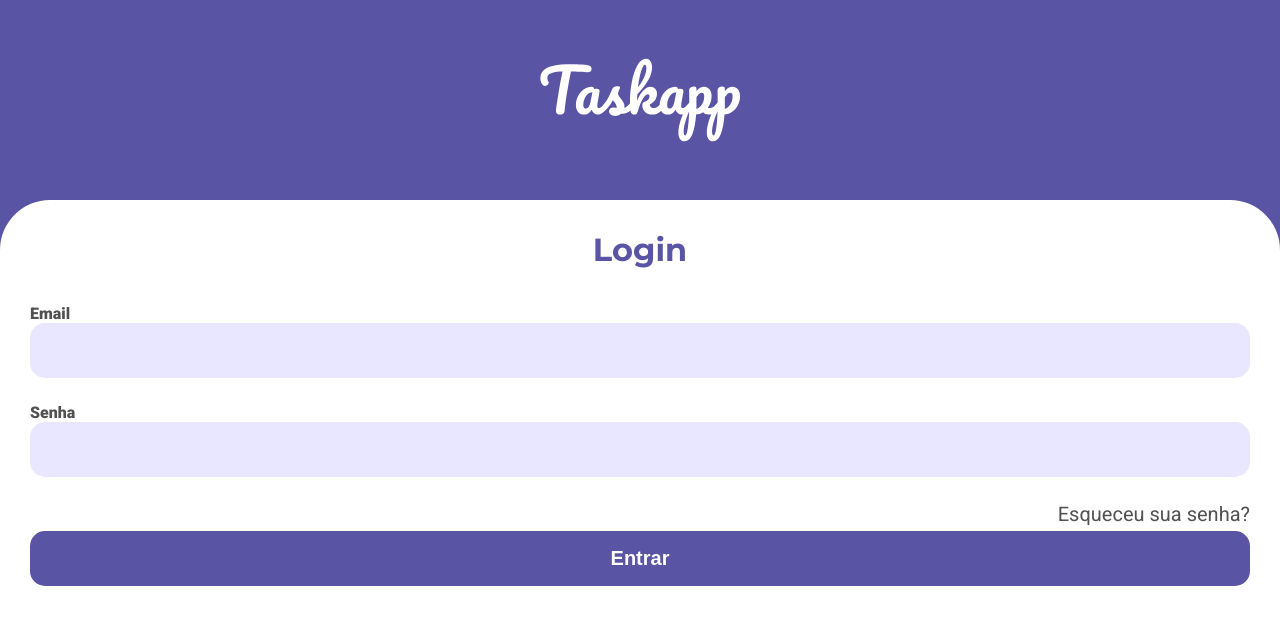
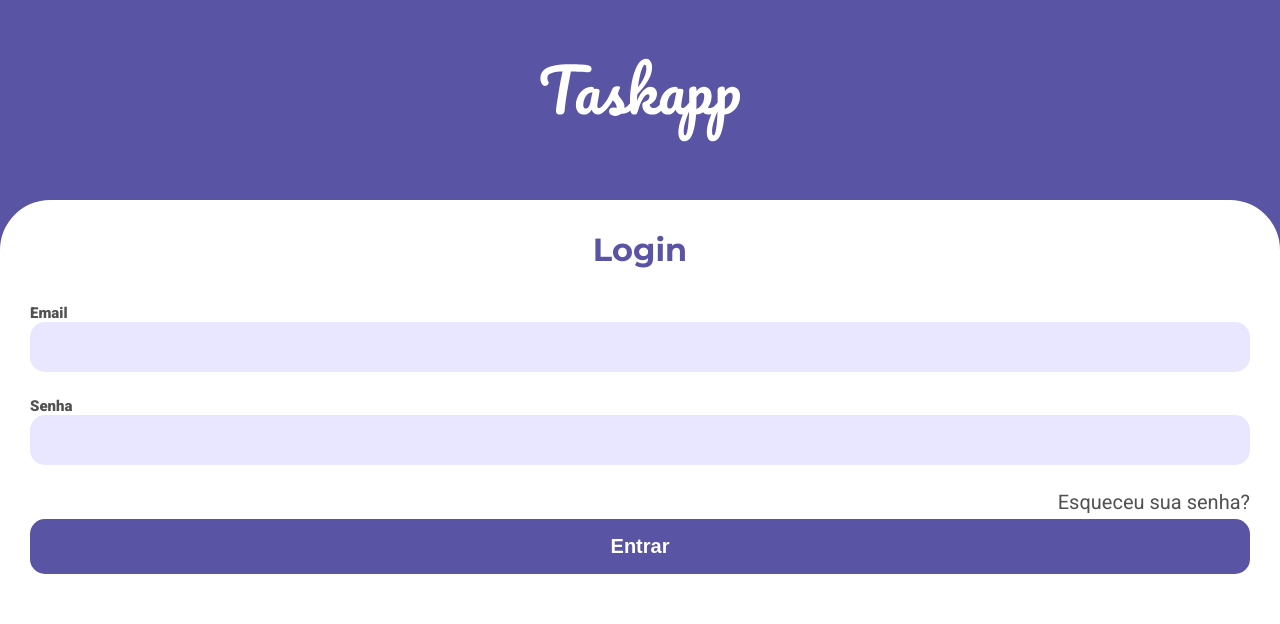
Before and after one commit to lucasdemouramacedo/taskapp, a React (Vite) app: page / in a window 1280 px wide. Shown: the top 624 px of the page. Built offline with nearby package versions, Linux system fonts and the light colour scheme.

Commit message:
feat: update input font-size and height

```diff
--- a/src/components/Input/Input.css
+++ b/src/components/Input/Input.css
@@ -3,6 +3,7 @@
 }
 
 .label {
+  font-size: 15px;
   width: 100%;
   text-align: left;
   font-weight: 800;
@@ -15,7 +16,7 @@
   padding-left: 15px;
   border: 0;
   background-color: var(--grey);
-  height: 55px;
+  height: 50px;
   border-radius: 15px;
   outline: none;
   font-size: 20px;
@@ -23,7 +24,7 @@
   font-weight: 500;
 }
 
-.input:focus {
+.input > input:focus {
   border: 3px solid var(--primary-color);
 }
 
--- a/src/components/Input/Input.scss
+++ b/src/components/Input/Input.scss
@@ -3,6 +3,7 @@
 }
 
 .label {
+    font-size: 15px;
     width: 100%;
     text-align: left;
     font-weight: 800;
@@ -15,7 +16,7 @@
     padding-left: 15px;
     border: 0;
     background-color: var(--grey);
-    height: 55px;
+    height: 50px;
     border-radius: 15px;
     outline: none;
     font-size: 20px;
@@ -23,7 +24,7 @@
     font-weight: 500;
 }
 
-.input:focus{
+.input > input:focus{
     border: 3px solid var(--primary-color);
 }
 
```
Also changed, not shown: 1 other file (tests, documents, lock files or other folders).
